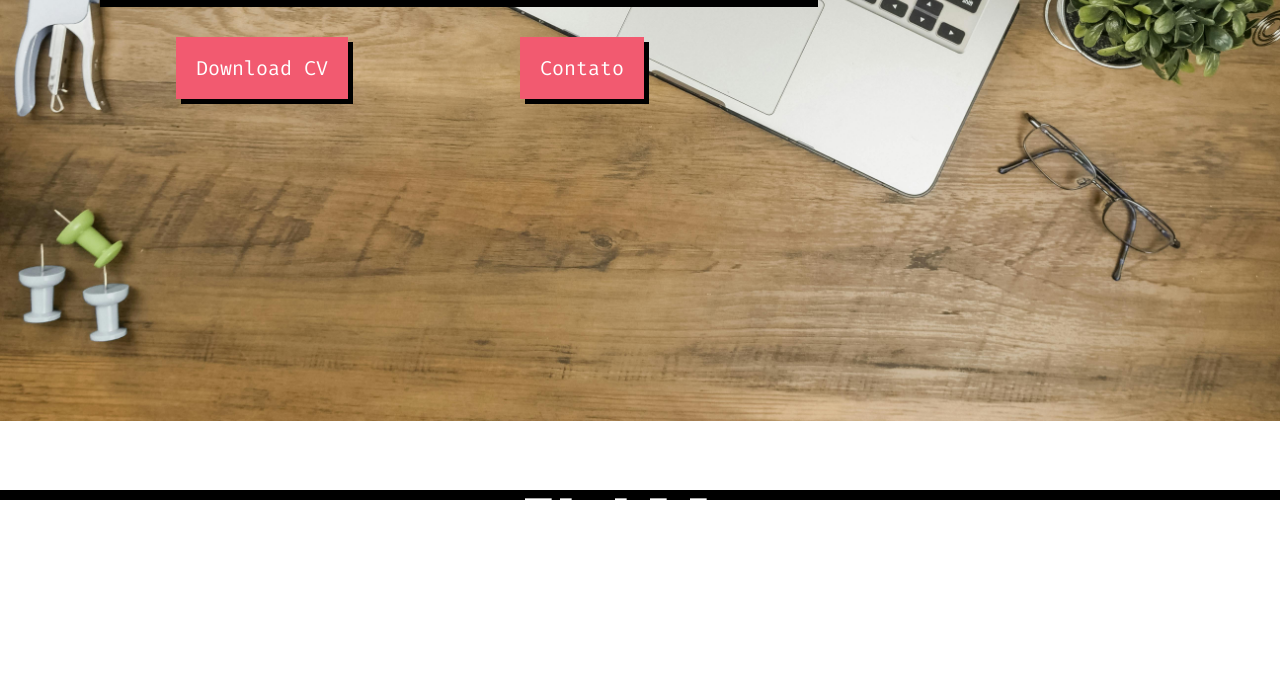
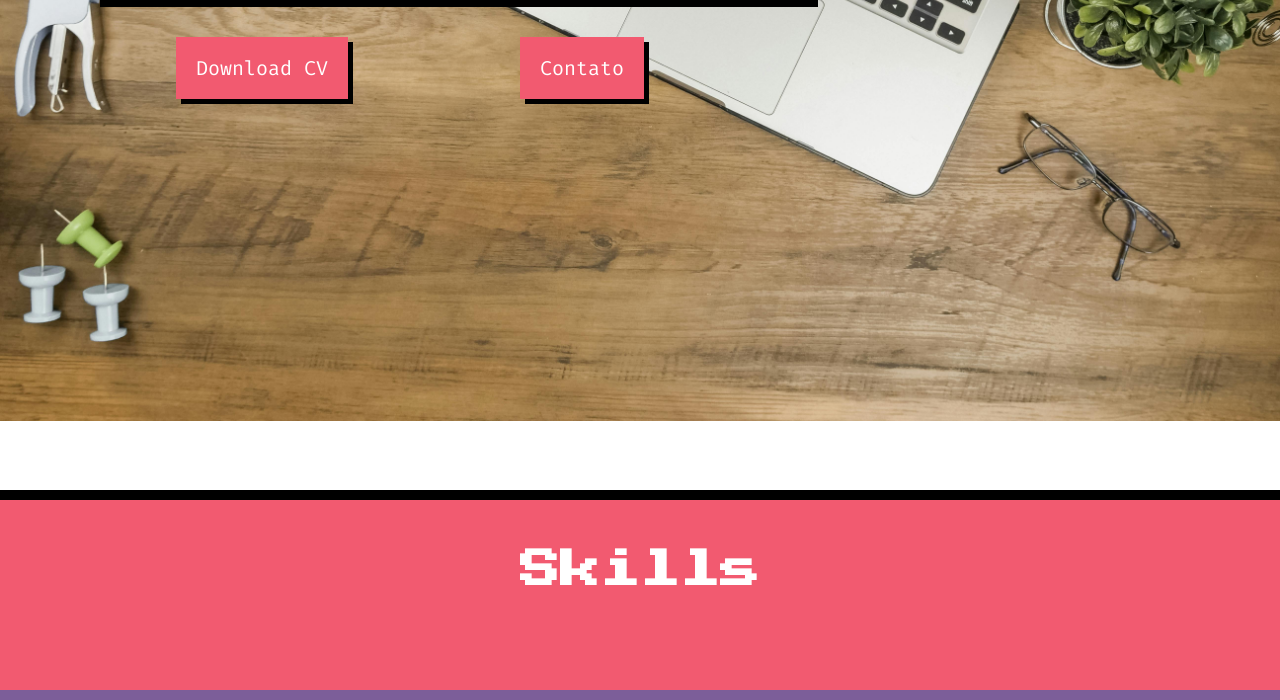
Before and after one commit to MessiMoraes/portfolio, a plain HTML site: page index.html in a window 1280 px wide. Shown: the part 392-1092 px from the top of the page. Before the commit the page ends 932 px from the top, so only its background shows below. Drawn offline with Linux system fonts and the light colour scheme.

Commit message:
Create the Section component

```diff
--- /dev/null
+++ b/assets/css/components/section.css
@@ -0,0 +1,6 @@
+.section {
+    background-color: #F25A70;
+    padding-top: 50px;
+    padding-bottom: 100px;
+    border-bottom: 10px solid #7C5E99;
+}
--- a/index.html
+++ b/index.html
@@ -17,6 +17,7 @@
     <link rel="stylesheet" href="assets/css/style.css">
     <link rel="stylesheet" href="assets/css/components/header.css">
     <link rel="stylesheet" href="assets/css/components/banner.css">
+    <link rel="stylesheet" href="assets/css/components/section.css">
     <link rel="stylesheet" href="assets/css/components/button.css">
     <link rel="stylesheet" href="assets/css/components/title.css">
     <link rel="stylesheet" href="assets/css/components/subtitle.css">
@@ -52,7 +53,7 @@
         </div>
     </section>
 
-    <section class="skills">
+    <section class="section">
         <h1 class="title -second">Skills</h1>
 
     </section>
```
